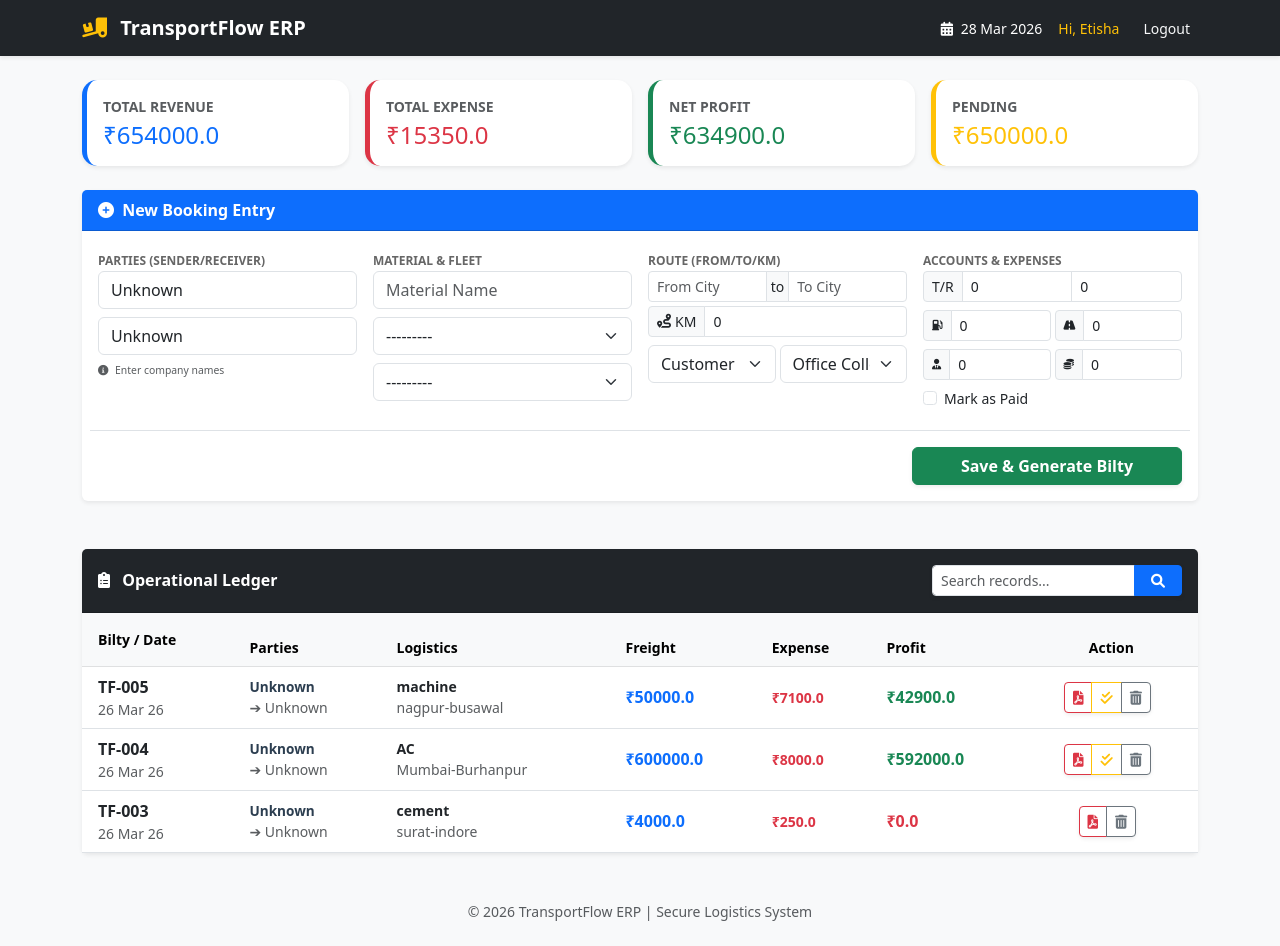
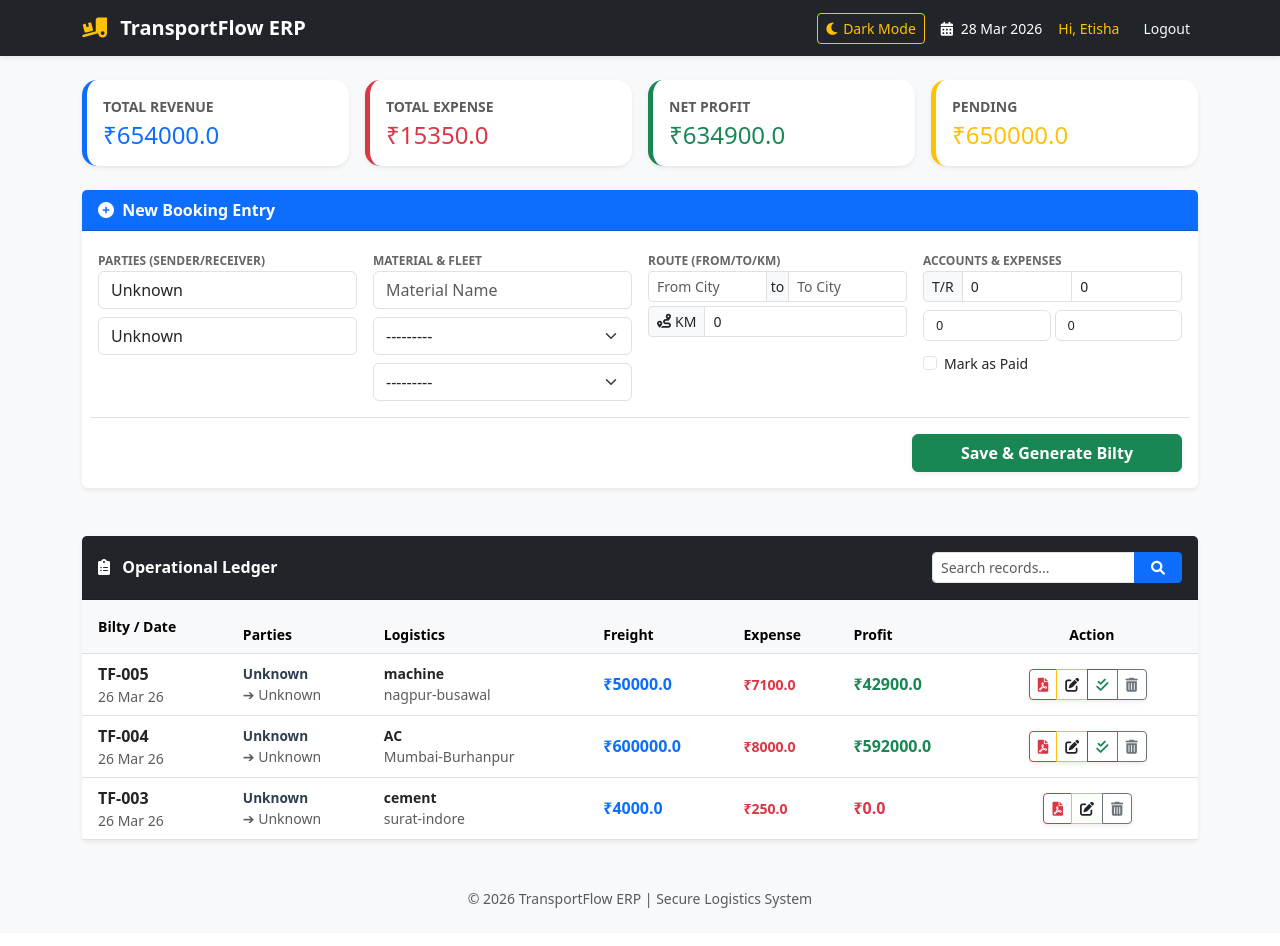
Before and after one commit to etishagodle14-a11y/transport, a Django app: page / in a window 1280 px wide. After the commit the page ends 908 px from the top, so only its background shows below. Run offline with Django 5.2, Linux system fonts and the light colour scheme; a user stored in the database is signed in; data comes from the database, SQL or seed files in the repository; both versions use the stored data as it was after the commit.

Commit message:
Added Dark Mode and Edit Shipment feature

```diff
--- a/core/shipments/templates/shipments/dashboard.html
+++ b/core/shipments/templates/shipments/dashboard.html
@@ -14,6 +14,35 @@
         .company-name { font-size: 0.85rem; color: #2c3e50; }
         .expense-input input { font-size: 0.8rem; height: 31px; }
         .table-hover tbody tr:hover { background-color: #f8f9fa; }
+
+        /* --- Dark Mode CSS --- */
+        body.dark-mode {
+            background-color: #1a1a1a !important;
+            color: #e0e0e0 !important;
+        }
+        .dark-mode .card {
+            background-color: #2d2d2d !important;
+            color: white !important;
+            border: 1px solid #444 !important;
+        }
+        .dark-mode .table {
+            color: #e0e0e0 !important;
+        }
+        .dark-mode .table-light {
+            background-color: #3d3d3d !important;
+            color: white !important;
+        }
+        .dark-mode .navbar {
+            background-color: #000 !important;
+        }
+        .dark-mode .form-label-sm {
+            color: #aaa;
+        }
+        .dark-mode input, .dark-mode select {
+            background-color: #333 !important;
+            color: white !important;
+            border-color: #555 !important;
+        }
     </style>
 </head>
 <body class="bg-light">
@@ -24,6 +53,10 @@
                 <i class="fas fa-truck-loading text-warning me-2"></i> TransportFlow ERP
             </a>
             <div class="d-flex align-items-center text-white small">
+                <button id="darkModeToggle" class="btn btn-sm btn-outline-warning me-3">
+                    <i class="fas fa-moon"></i> Dark Mode
+                </button>
+
                 <span class="me-3 d-none d-md-inline"><i class="fas fa-calendar-alt me-1"></i> {% now "d M Y" %}</span>
                 {% if user.is_authenticated %}
                     <span class="me-3 text-warning">Hi, {{ user.username }}</span>
@@ -91,21 +124,17 @@
             <div class="card-body">
                 <form method="POST" class="row g-3">
                     {% csrf_token %}
-
                     <div class="col-md-3">
                         <label class="form-label-sm">Parties (Sender/Receiver)</label>
                         <div class="mb-2">{{ form.consignor_name }}</div>
                         <div>{{ form.consignee_name }}</div>
-                        <div class="mt-2 text-muted small" style="font-size: 0.65rem;"><i class="fas fa-info-circle me-1"></i> Enter company names</div>
                     </div>
-
                     <div class="col-md-3">
                         <label class="form-label-sm">Material & Fleet</label>
                         {{ form.material_name }}
                         <div class="mt-2">{{ form.vehicle }}</div>
                         <div class="mt-2">{{ form.driver }}</div>
                     </div>
-
                     <div class="col-md-3">
                         <label class="form-label-sm">Route (From/To/KM)</label>
                         <div class="input-group input-group-sm mb-1">
@@ -117,50 +146,21 @@
                             <span class="input-group-text bg-light"><i class="fas fa-route me-1"></i> KM</span>
                             {{ form.distance_km }}
                         </div>
-                        <div class="row g-1 mt-1">
-                            <div class="col-6">{{ form.booking_type }}</div>
-                            <div class="col-6">{{ form.delivery_type }}</div>
-                        </div>
                     </div>
-
                     <div class="col-md-3">
                         <label class="form-label-sm">Accounts & Expenses</label>
                         <div class="input-group input-group-sm mb-2">
                             <span class="input-group-text">T/R</span>
                             {{ form.weight_tonnes }}{{ form.rate_per_tonne }}
                         </div>
-
                         <div class="row g-1 expense-input">
-                            <div class="col-6 mb-1">
-                                <div class="input-group input-group-sm" title="Diesel">
-                                    <span class="input-group-text"><i class="fas fa-gas-pump fa-xs"></i></span>
-                                    {{ form.diesel_expenses }}
-                                </div>
-                            </div>
-                            <div class="col-6 mb-1">
-                                <div class="input-group input-group-sm" title="Toll">
-                                    <span class="input-group-text"><i class="fas fa-road fa-xs"></i></span>
-                                    {{ form.toll_expenses }}
-                                </div>
-                            </div>
-                            <div class="col-6">
-                                <div class="input-group input-group-sm" title="Allowance">
-                                    <span class="input-group-text"><i class="fas fa-user-tie fa-xs"></i></span>
-                                    {{ form.driver_allowance }}
-                                </div>
-                            </div>
-                            <div class="col-6">
-                                <div class="input-group input-group-sm" title="Other">
-                                    <span class="input-group-text"><i class="fas fa-coins fa-xs"></i></span>
-                                    {{ form.other_expenses }}
-                                </div>
-                            </div>
+                            <div class="col-6 mb-1">{{ form.diesel_expenses }}</div>
+                            <div class="col-6 mb-1">{{ form.toll_expenses }}</div>
                         </div>
                         <div class="form-check mt-2 small">
                             {{ form.is_paid }} <label class="form-check-label">Mark as Paid</label>
                         </div>
                     </div>
-
                     <div class="col-12 text-end mt-3 border-top pt-3">
                         <button type="submit" class="btn btn-success px-5 fw-bold shadow-sm">Save & Generate Bilty</button>
                     </div>
@@ -173,7 +173,7 @@
             <div class="card-header bg-dark text-white d-flex justify-content-between align-items-center py-3">
                 <span class="fw-bold"><i class="fas fa-clipboard-list me-2"></i> Operational Ledger</span>
                 <form method="GET" class="d-flex" style="width: 250px;">
-                    <div class="input-group input-group-sm shadow-sm">
+                    <div class="input-group input-group-sm">
                         <input type="text" name="q" class="form-control" placeholder="Search records..." value="{{ query|default:'' }}">
                         <button class="btn btn-primary px-3" type="submit"><i class="fas fa-search"></i></button>
                     </div>
@@ -203,7 +203,7 @@
                                     <div class="text-muted small">{{ s.created_at|date:"d M y" }}</div>
                                 </td>
                                 <td>
-                                    <div class="fw-bold company-name text-truncate" style="max-width: 140px;">{{ s.consignor_name }}</div>
+                                    <div class="fw-bold company-name">{{ s.consignor_name }}</div>
                                     <div class="text-muted small">➔ {{ s.consignee_name }}</div>
                                 </td>
                                 <td>
@@ -220,17 +220,21 @@
                                 <td class="text-center pe-3">
                                     <div class="btn-group btn-group-sm shadow-sm">
                                         <a href="{% url 'download_bilty' s.id %}" class="btn btn-outline-danger" title="Download PDF"><i class="fas fa-file-pdf"></i></a>
+
                                         {% if user.is_authenticated %}
+                                            <a href="{% url 'edit_shipment' s.id %}" class="btn btn-outline-warning" title="Edit Record"><i class="fas fa-edit text-dark"></i></a>
+
                                             {% if not s.is_paid %}
-                                            <a href="{% url 'mark_as_paid' s.id %}" class="btn btn-outline-warning" title="Mark Paid"><i class="fas fa-check-double"></i></a>
+                                            <a href="{% url 'mark_as_paid' s.id %}" class="btn btn-outline-success" title="Mark Paid"><i class="fas fa-check-double"></i></a>
                                             {% endif %}
-                                            <a href="{% url 'delete_shipment' s.id %}" class="btn btn-outline-secondary" onclick="return confirm('Delete this record?')" title="Delete"><i class="fas fa-trash-alt"></i></a>
+
+                                            <a href="{% url 'delete_shipment' s.id %}" class="btn btn-outline-secondary" onclick="return confirm('Kya aap sach mein ise delete karna chahte hain?')" title="Delete"><i class="fas fa-trash-alt"></i></a>
                                         {% endif %}
                                     </div>
                                 </td>
                             </tr>
                             {% empty %}
-                            <tr><td colspan="7" class="text-center py-5 text-muted">No transport records found for this query.</td></tr>
+                            <tr><td colspan="7" class="text-center py-5 text-muted">No transport records found.</td></tr>
                             {% endfor %}
                         </tbody>
                     </table>
@@ -243,5 +247,28 @@
         &copy; 2026 TransportFlow ERP | Secure Logistics System
     </footer>
 
+    <script>
+        const toggleBtn = document.getElementById('darkModeToggle');
+        const body = document.body;
+
+        // Page load par check karein
+        if (localStorage.getItem('dark-mode') === 'enabled') {
+            body.classList.add('dark-mode');
+            toggleBtn.innerHTML = '<i class="fas fa-sun"></i> Light Mode';
+        }
+
+        toggleBtn.addEventListener('click', () => {
+            body.classList.toggle('dark-mode');
+
+            if (body.classList.contains('dark-mode')) {
+                localStorage.setItem('dark-mode', 'enabled');
+                toggleBtn.innerHTML = '<i class="fas fa-sun"></i> Light Mode';
+            } else {
+                localStorage.setItem('dark-mode', 'disabled');
+                toggleBtn.innerHTML = '<i class="fas fa-moon"></i> Dark Mode';
+            }
+        });
+    </script>
+
 </body>
 </html>
--- a/core/shipments/urls.py
+++ b/core/shipments/urls.py
@@ -8,6 +8,7 @@ urlpatterns = [
     path('login/', auth_views.LoginView.as_view(template_name='shipments/login.html'), name='login'),
     path('logout/', auth_views.LogoutView.as_view(), name='logout'),
     path('download/<int:shipment_id>/', views.download_bilty, name='download_bilty'),
+    path('edit/<int:shipment_id>/', views.edit_shipment, name='edit_shipment'),
     path('paid/<int:shipment_id>/', views.mark_as_paid, name='mark_as_paid'),
     path('delete/<int:shipment_id>/', views.delete_shipment, name='delete_shipment'),
 ]
--- a/core/shipments/views.py
+++ b/core/shipments/views.py
@@ -22,7 +22,6 @@ def signup(request):
             return redirect('dashboard')
     else:
         form = UserCreationForm()
-    # Aapka custom path: shipments/signup.html
     return render(request, 'shipments/signup.html', {'form': form})
 
 
@@ -48,7 +47,7 @@ def dashboard(request):
     form = ShipmentForm()
     if request.method == 'POST':
         if not request.user.is_authenticated:
-            return redirect('login') # Bina login entry allowed nahi hai
+            return redirect('login')
 
         form = ShipmentForm(request.POST)
         if form.is_valid():
@@ -82,10 +81,29 @@ def dashboard(request):
 
 
 # ==========================================
-# 3. SHIPMENT OPERATIONS (Secure Views)
+# 3. SHIPMENT OPERATIONS (Edit, Delete, PDF)
 # ==========================================
 
-# PDF Download View
+# 1. EDIT SHIPMENT (Naya Function jo aapne manga tha)
+@login_required
+def edit_shipment(request, shipment_id):
+    # Purani entry dhoondega, agar nahi mili toh 404 error dega
+    shipment = get_object_or_404(Shipment, id=shipment_id)
+
+    if request.method == 'POST':
+        # 'instance=shipment' ka matlab hai ki naya data purane data ki jagah save hoga
+        form = ShipmentForm(request.POST, instance=shipment)
+        if form.is_valid():
+            form.save()
+            return redirect('dashboard')
+    else:
+        # Form mein purana data pehle se bhara hua aayega
+        form = ShipmentForm(instance=shipment)
+
+    return render(request, 'shipments/edit_shipment.html', {'form': form, 'shipment': shipment})
+
+
+# 2. PDF Download View
 def download_bilty(request, shipment_id):
     try:
         shipment = Shipment.objects.get(id=shipment_id)
@@ -106,7 +124,7 @@ def download_bilty(request, shipment_id):
         return HttpResponse('Shipment not found', status=404)
 
 
-# Mark As Paid (Login required for security)
+# 3. Mark As Paid
 @login_required
 def mark_as_paid(request, shipment_id):
     shipment = get_object_or_404(Shipment, id=shipment_id)
@@ -115,7 +133,7 @@ def mark_as_paid(request, shipment_id):
     return redirect('dashboard')
 
 
-# Delete Shipment (Login required for security)
+# 4. Delete Shipment
 @login_required
 def delete_shipment(request, shipment_id):
     shipment = get_object_or_404(Shipment, id=shipment_id)
```
Also changed, not shown: core/requirements.txt (added, +36 -0 lines), core/shipments/templates/shipments/edit_shipment.html (added, +79 -0 lines), core/db.sqlite3.
